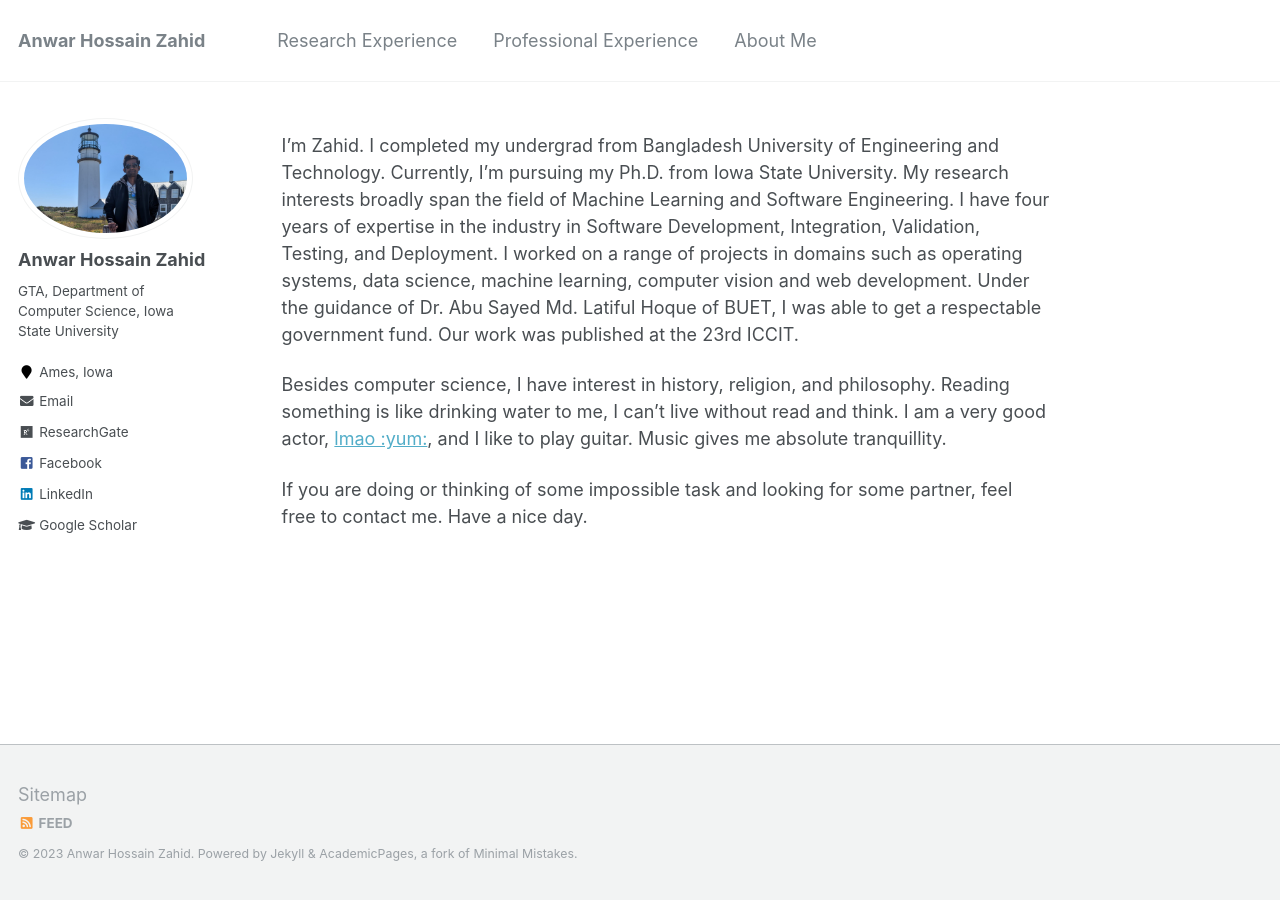
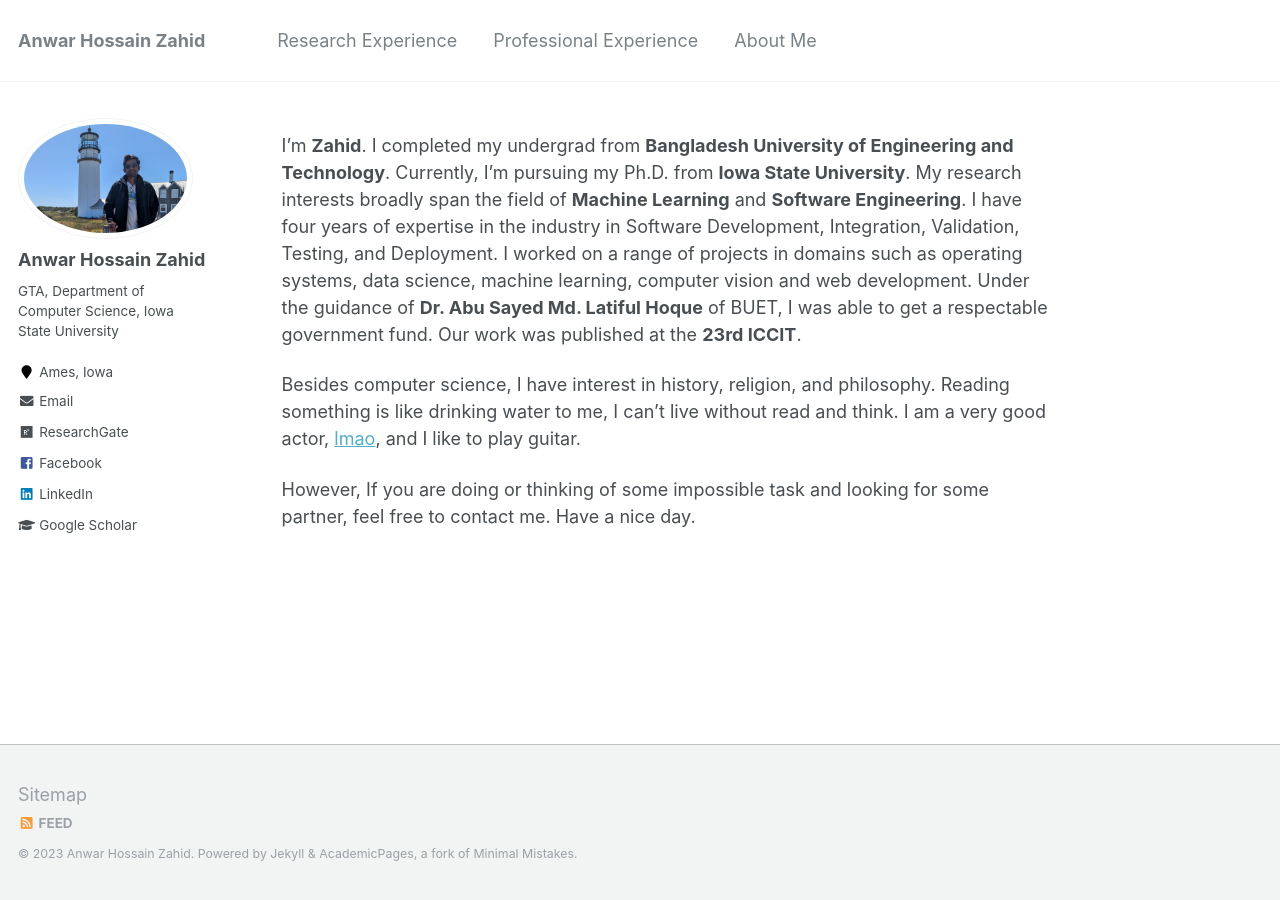
Before and after one commit to AnwarXahid/anwarxahid.github.io, a Jekyll site: the page built from _pages/about.md, in a window 1280 px wide. Built offline with Jekyll 4.4.1, drawn with Linux system fonts in a browser that asks for light colours.

Commit message:
modified!

```diff
--- a/_pages/about.md
+++ b/_pages/about.md
@@ -8,20 +8,19 @@ redirect_from:
   - /about.html
 ---
 
-I'm Zahid. I completed my undergrad from Bangladesh University of Engineering
-and Technology. Currently, I'm pursuing my Ph.D. from Iowa State University.
-My research interests broadly span the field of Machine Learning and
-Software Engineering. I have four years of expertise in the industry in
+I'm **Zahid**. I completed my undergrad from **Bangladesh University of Engineering
+and Technology**. Currently, I'm pursuing my Ph.D. from **Iowa State University**.
+My research interests broadly span the field of **Machine Learning** and
+**Software Engineering**. I have four years of expertise in the industry in
 Software Development, Integration, Validation, Testing, and Deployment.
 I worked on a range of projects in domains such as operating systems,
 data science, machine learning, computer vision and web development.
-Under the guidance of Dr. Abu Sayed Md. Latiful Hoque of BUET, I was able
-to get a respectable government fund. Our work was published at the 23rd ICCIT.
+Under the guidance of **Dr. Abu Sayed Md. Latiful Hoque** of BUET, I was able
+to get a respectable government fund. Our work was published at the **23rd ICCIT**.
 
 Besides computer science, I have interest in history, religion, and philosophy. Reading something is
 like drinking water to me, I can't live without read and think. I am a very good actor,
-[lmao :yum:](https://www.youtube.com/watch?v=dmC-O1CBsV4&t=631s), and I like to play guitar. Music gives me
-absolute tranquillity. <br>
+[lmao](https://www.youtube.com/watch?v=dmC-O1CBsV4&t=631s), and I like to play guitar. <br>
 
-If you are doing or thinking of some impossible task and looking for some partner, feel free to contact
+However, If you are doing or thinking of some impossible task and looking for some partner, feel free to contact
 me. Have a nice day.
```
